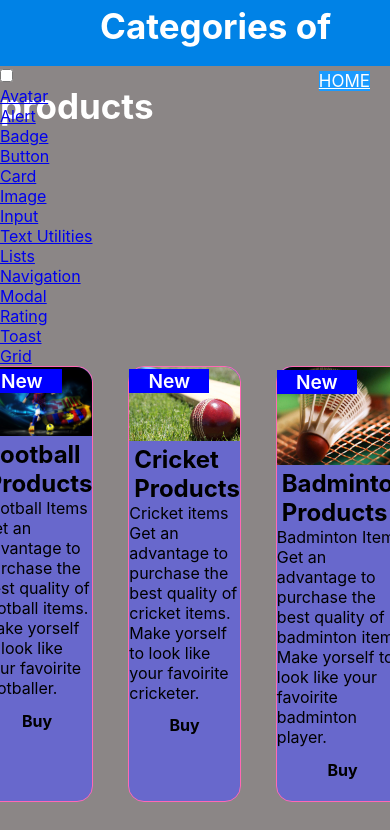
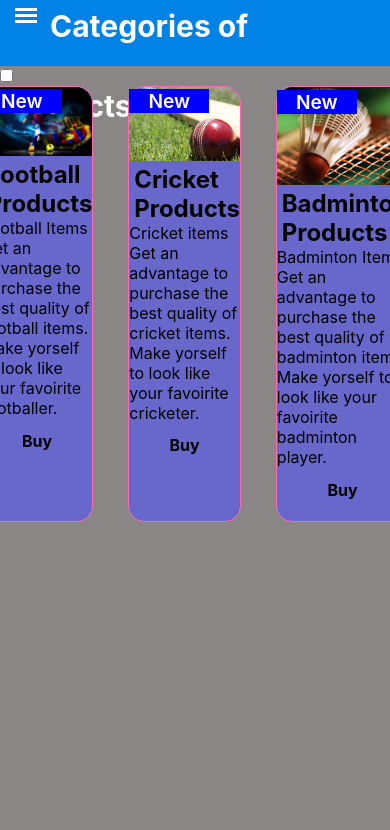
Before and after one commit to utkarshducoder/Assignment-of-ecommenrce-website, a plain HTML site: page html/product.html in a window 390 px wide. Shown: the part 14-844 px from the top of the page. Drawn offline with Linux system fonts and the light colour scheme; a script that the page names is missing.

Commit message:
Update product.css

```diff
--- a/css/product.css
+++ b/css/product.css
@@ -267,3 +267,91 @@ a.active,a:hover{
 #check{
   display: none;
 }
+  @media (max-width: 480px){
+  label.logo{
+    font-size: 30px;
+    padding-left: 50px;
+  }
+  nav  li a{
+    font-size: 16px;
+  }
+}
+@media (max-width: 858px){
+  .checkbtn{
+    display: block;
+  }
+  .main-list{
+    position: fixed;
+    width: 100%;
+    height: 100vh;
+    background: #2c3e50;
+    top: 80px;
+    left: -100%;
+    text-align: center;
+    transition: all .5s;
+  }
+  nav .main-list li{
+    display: block;
+  }
+  nav .main-list a{
+    font-size: 20px;
+  }
+  a:hover,a.active{
+    background: none;
+    color: #0082e6;
+  }
+  #check:checked ~ .main-list{
+    left: 0;
+  }
+}
+
+#sidebarMenu{
+    height: 200%;
+    position: fixed;
+    left: 0;
+    top: 0;
+    width: 120px;
+    margin-top: 60px;
+    background: #2e86de;
+    transform: translateX(-250px);
+    transition: transform 250ms ease-in-out;
+ }
+ #openSidebarMenu:checked ~ #sidebarMenu{
+    transform: translateX(0px);
+
+ }
+ .menu{
+     list-style: none;
+     padding: 0;
+     margin: 0;
+ }
+ .menu li{
+     color: #fff;
+     border-bottom: 1px solid rgba(255, 255, 255, 0.10);
+ }
+ .menu li a{
+     color: #fff;
+     display: block;
+     text-decoration: none;
+     text-transform: uppercase;
+     padding: 20px;
+ }
+ .sidebarIcontoggle{
+     width: 22px;
+     height: 22px;
+     z-index: 20;
+     position: absolute;
+     top: 22px;
+     left: 15px;
+     cursor: pointer;
+
+ }
+.spinner{
+    height: 3px;
+    background: #fff;
+    transition: all 0.3s;
+}
+.spinner.middle,
+.spinner.bottom{
+    margin-top: 3px;
+}
```
